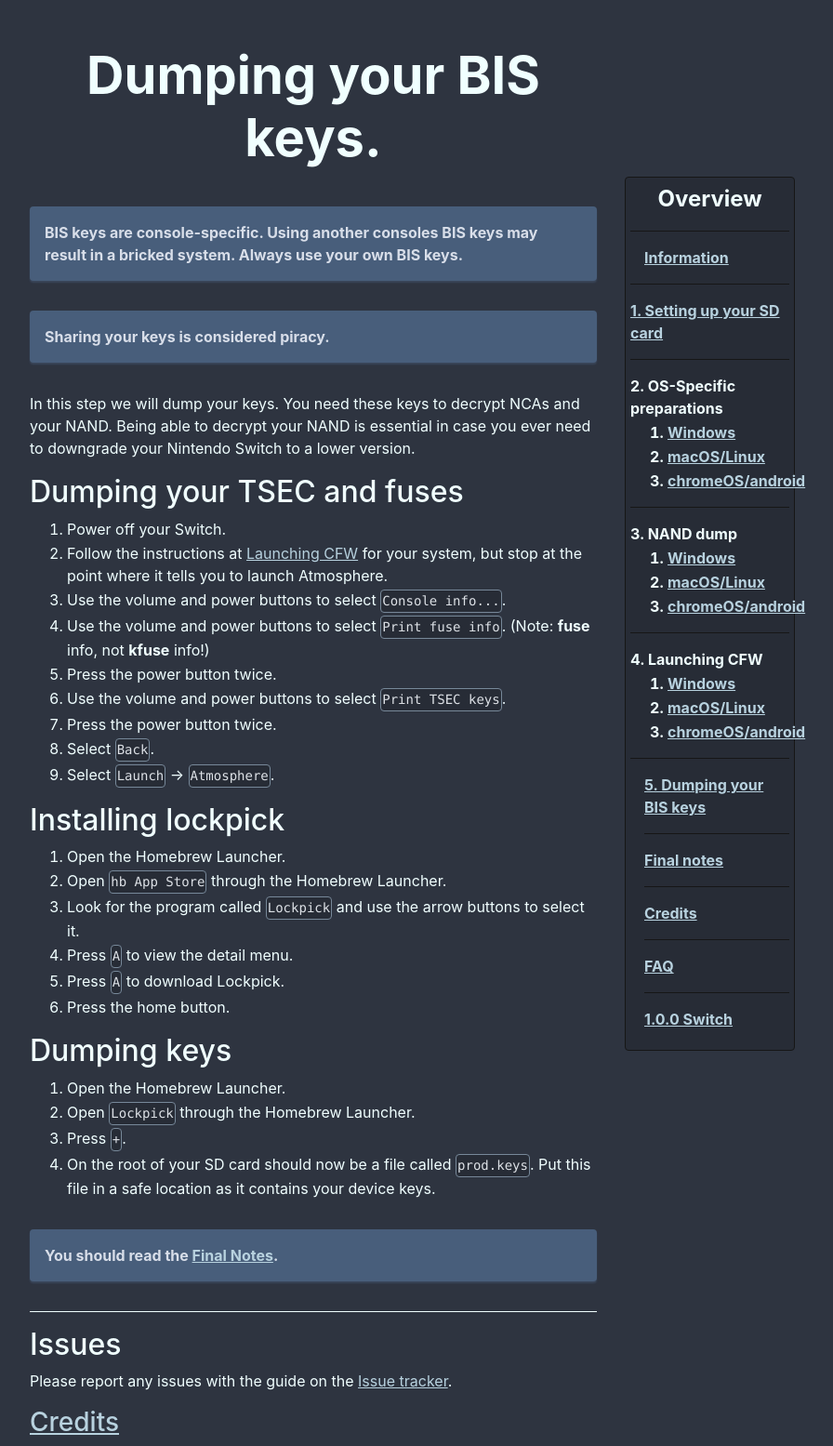
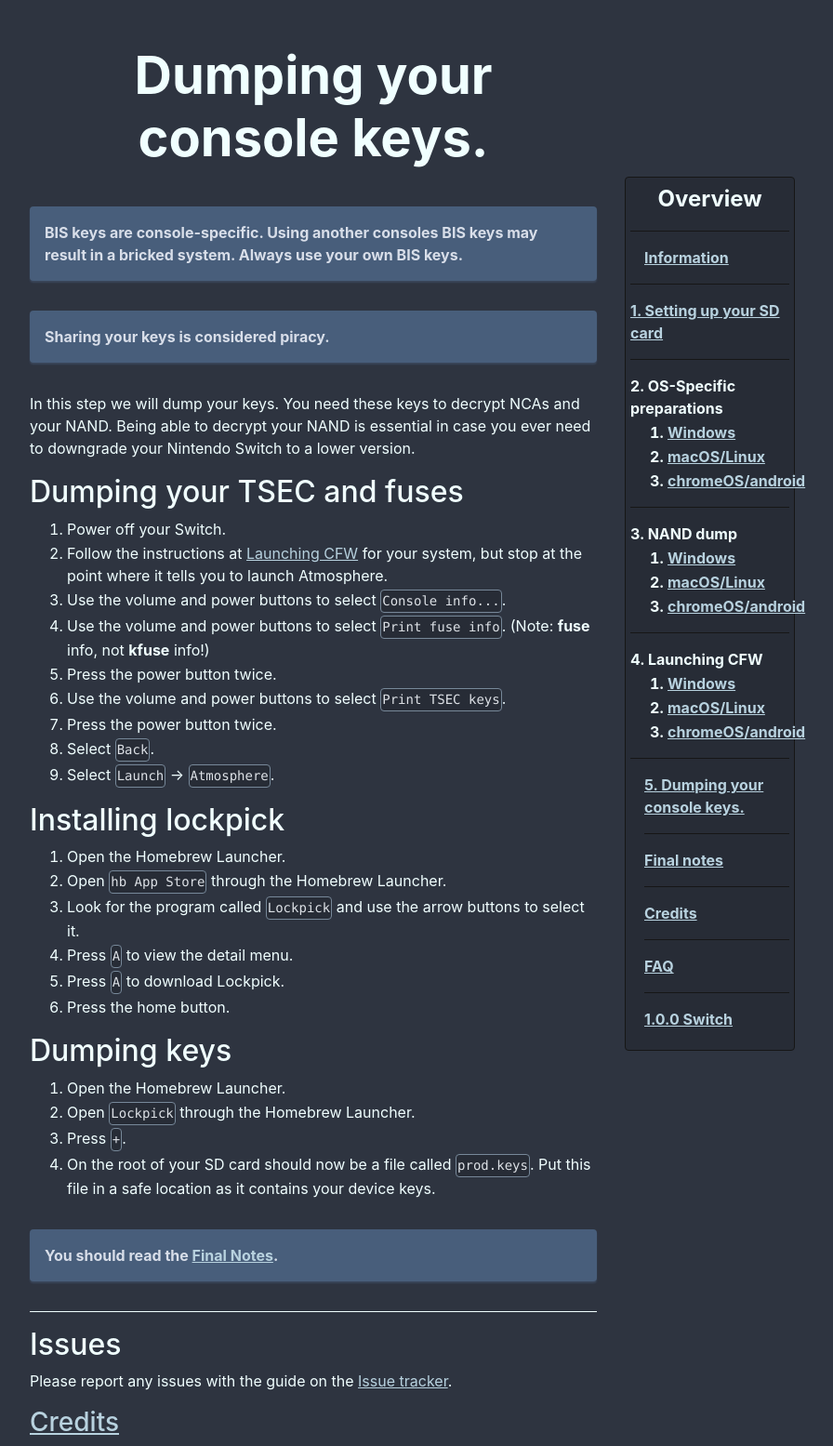
Before and after one commit to noirscape/SwitchGuideOLD, a Jekyll site: the page built from keydump.md, in a window 1280 px wide. Shown: the whole page at 93% size, without its empty margins (303-1199 px from the left). Built offline with Jekyll 4.4.1, drawn with Linux system fonts in a browser that asks for light colours.

Commit message:
Sidebar/title cleanup.

```diff
--- a/_layouts/default.html
+++ b/_layouts/default.html
@@ -79,7 +79,7 @@
               <li><a href="{{ '/launching-cfw/android.html' | relative_url }}" class="a-table">chromeOS/android</a></li>
             </ol>
             <hr class="content-table-hr">
-          <p><a href="{{ '/biskeydump.html' | relative_url }}" class="a-table a-table-section">5. Dumping your BIS keys</p>
+          <p><a href="{{ '/keydump.html' | relative_url }}" class="a-table a-table-section">5. Dumping your console keys.</p>
           <hr class="content-table-hr">
           <p><a href="{{ '/finalizing.html' | relative_url }}" class="a-table a-table-section">Final notes</p>
           <hr class="content-table-hr">
--- a/keydump.md
+++ b/keydump.md
@@ -1,6 +1,6 @@
 ---
 layout: default
-title: Dumping your BIS keys.
+title: Dumping your console keys.
 ---
 
 BIS keys are console-specific. Using another consoles BIS keys may result in a bricked system. Always use your own BIS keys.
```
